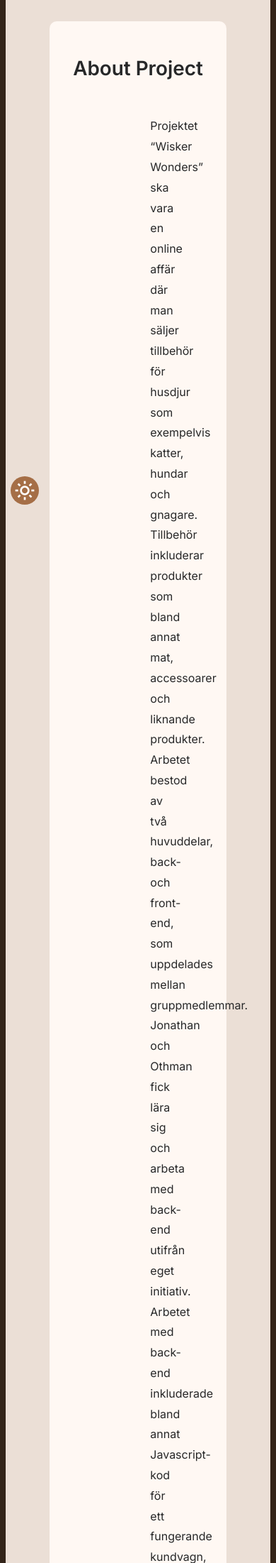
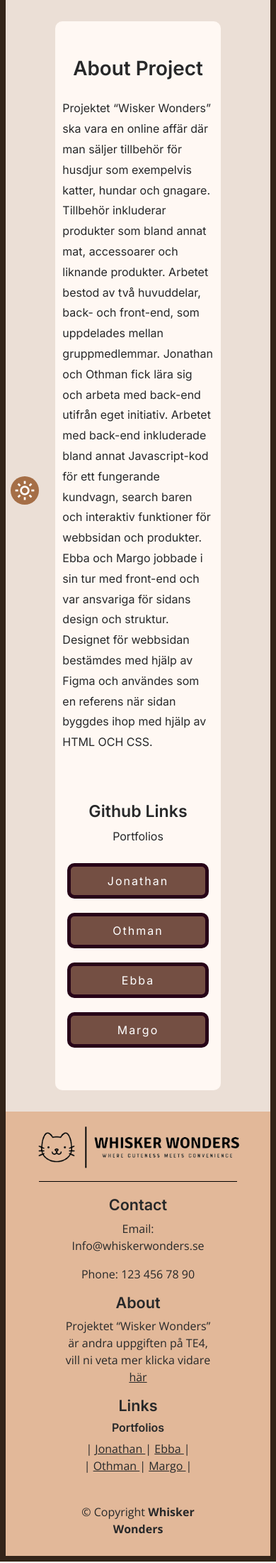
Before and after one commit to Ebbsteer/WhiskerWonders, a PHP site: page /html/about.html in a window 390 px wide. Shown: the part 118-2320 px from the top of the page at 71% size. Run offline with PHP 8.4, Linux system fonts and the light colour scheme.

Commit message:
små fixar

```diff
--- a/css/main.css
+++ b/css/main.css
@@ -16,6 +16,10 @@
     visibility: hidden;
 }
 
+main {
+    height: fit-content;
+    min-height: 80vh;
+}
 body {
     background-color: #ebdfd6;
     font-family: "Open Sans", sans-serif;
@@ -620,6 +624,7 @@ footer .footer-img {
     height: 90px;
     background-repeat: no-repeat;
     margin: auto;
+    margin-bottom: 8px;
 }
 
 .dark-light-active footer .footer-img {
@@ -695,6 +700,9 @@ footer .footer-links-link:hover {
     text-decoration: underline;
 }
 
+footer .copyright {
+    margin: 25px auto 10px auto;
+}
 
 
 /* --- Cookies ---------------------------------------------------*/
@@ -817,6 +825,7 @@ footer .footer-links-link:hover {
 
 .card-carousel {
     margin: 0 0.5em;
+    padding-bottom: 0.5em;
     box-shadow: 2px 6px 8px 0 rgba(22, 22, 26, 0.18);
     border: none;
     background-color: #fff;
@@ -937,8 +946,7 @@ rgba(0,0,0,0.25);
 /*---------------------About Page-----------------------------*/
 
 .about-container {
-    margin-top: 30px;
-    margin-bottom: 30px;
+    margin: 30px 0px;
 }
 
 .aboutMain{
@@ -946,10 +954,14 @@ rgba(0,0,0,0.25);
     text-align: center;
     font-family: "Inter", sans-serif;
     border-radius: 10px;
+    padding: 50px 0px;
 }
 
-.aboutText{
-    margin-top: 50px;
+.dark-light-active .aboutMain{
+    background-color: #32261c;
+    text-align: center;
+    font-family: "Inter", sans-serif;
+    border-radius: 10px;
 }
 
 .aboutText p{
@@ -957,6 +969,33 @@ rgba(0,0,0,0.25);
     margin-top: 50px;
     margin-inline: 130px;
     line-height: 1.8rem;
+}
+
+@media (max-width: 1000px) {
+    .aboutText p{
+        text-align: left;
+        margin-top: 25px;
+        margin-inline: 80px;
+        line-height: 1.8rem;
+    }
+}
+
+@media (max-width: 700px) {
+    .aboutText p{
+        text-align: left;
+        margin-top: 25px;
+        margin-inline: 50px;
+        line-height: 1.8rem;
+    }
+}
+
+@media (max-width: 450px) {
+    .aboutText p{
+        text-align: left;
+        margin-top: 25px;
+        margin-inline: 10px;
+        line-height: 1.8rem;
+    }
 }
 
 .aboutLinks{
@@ -967,12 +1006,7 @@ rgba(0,0,0,0.25);
     color: white;
 }
 
-.aboutButtons{
-    margin-top: 50px;
-}
-
 .aboutLinks button {
-
 	text-align: center;
 	color:#DE914A;
 	width: 200px;
@@ -982,14 +1016,17 @@ rgba(0,0,0,0.25);
 	transition: ease-out 0.3s;
 	font-size: 1rem;
 	outline:none;
-	border:5px solid #5d103d;
+	border: 5px solid #5d103d;
 	position: relative;
 	z-index: 1;
 	background-color: #744f43;
 	letter-spacing: 2px;
-	margin-top: 30px;
-	margin-bottom: 40px;
+    margin: 10px 0px;
+}
 
+.aboutLinks button {
+	border: 5px solid #270418;
+	background-color: #744f43;
 }
 
 .aboutLinks button:hover{
--- a/html/about.html
+++ b/html/about.html
@@ -71,7 +71,8 @@
                                         <div class="row no-gutters">
 
                                             <div class="col-sm-2">
-                                                <img src="" alt="picture of image" class="card-image img-fluid" data-image>
+                                                <img src="" alt="picture of image" class="card-image img-fluid"
+                                                    data-image>
                                             </div>
 
                                             <div class="col-sm-8">
@@ -81,8 +82,7 @@
                                                 </div>
                                             </div>
 
-                                            <div
-                                                class="col-sm-2 d-flex align-items-center justify-content-end">
+                                            <div class="col-sm-2 d-flex align-items-center justify-content-end">
                                                 <!-- Added responsive padding classes -->
                                                 <p class="search-price" data-price></p>
                                             </div>
@@ -105,39 +105,64 @@
         </div>
     </header>
 
+    <main>
 
         <section>
-
             <div class="container-fluid">
                 <div class="row justify-content-center about-container">
                     <div class="col-8 aboutMain">
                         <div class="aboutText">
                             <h1>About Project</h1>
-                        <p>Projektet “Wisker Wonders” ska vara en online affär där man säljer tillbehör för husdjur som exempelvis katter, hundar och gnagare. Tillbehör inkluderar produkter som bland annat mat, accessoarer och liknande produkter.
-                            Arbetet bestod av två huvuddelar, back- och front-end, som uppdelades mellan gruppmedlemmar. Jonathan och Othman fick lära sig och arbeta med back-end utifrån eget initiativ. Arbetet med back-end inkluderade bland annat
-                            Javascript-kod för ett fungerande kundvagn, search baren och interaktiv funktioner för webbsidan och produkter. Ebba och Margo jobbade i sin tur med front-end och var ansvariga för sidans design och struktur.
-                            Designet för webbsidan bestämdes med hjälp av Figma och användes som en referens när sidan byggdes ihop med hjälp av HTML OCH CSS.
+                            <p>Projektet “Wisker Wonders” ska vara en online affär där man säljer tillbehör för husdjur
+                                som
+                                exempelvis katter, hundar och gnagare. Tillbehör inkluderar produkter som bland annat
+                                mat,
+                                accessoarer och liknande produkter.
+                                Arbetet bestod av två huvuddelar, back- och front-end, som uppdelades mellan
+                                gruppmedlemmar.
+                                Jonathan och Othman fick lära sig och arbeta med back-end utifrån eget initiativ.
+                                Arbetet
+                                med back-end inkluderade bland annat
+                                Javascript-kod för ett fungerande kundvagn, search baren och interaktiv funktioner för
+                                webbsidan och produkter. Ebba och Margo jobbade i sin tur med front-end och var
+                                ansvariga
+                                för sidans design och struktur.
+                                Designet för webbsidan bestämdes med hjälp av Figma och användes som en referens när
+                                sidan
+                                byggdes ihop med hjälp av HTML OCH CSS.
                             </p>
                         </div>
 
                         <div class="aboutLinks">
-                        <div class="row">
+                            <div class="row text-center justify-content-center">
+                                <div class="col-12">
                                     <h3>Github Links</h3>
-                        <div class="aboutButtons">
-                            <div>
-                              <button><a href=" https://jonte88.github.io/Portfolio/"> Jonathan</a></button>
+                                    <p>Portfolios</p>
+                                </div>
                             </div>
 
-                            <div>
-                                <button><a href=" https://othman-al-ani.github.io/Portfolio/"> Othman</a></button>
+                            <div class="row">
+                                <div class="col-md-6 d-md-flex justify-content-end">
+                                    <div class="aboutButtons">
+                                        <button>
+                                            <a href=" https://jonte88.github.io/Portfolio/">Jonathan</a>
+                                        </button>
+                                        </br>
+                                        <button>
+                                            <a href=" https://othman-al-ani.github.io/Portfolio/">Othman</a>
+                                        </button>
+                                    </div>
                                 </div>
 
-                            <div>
-                            <button><a href="https://ebbsteer.github.io/EbbaElversson/"> Ebba</a></button>
-                            </div>
-
-                            <div>
-                            <button><a href="https://mizfra.github.io/"> Margo</a></button>
+                                <div class="col-md-6 d-md-flex justify-content-start ">
+                                    <div class="aboutButtons">
+                                        <button>
+                                            <a href="https://ebbsteer.github.io/EbbaElversson/">Ebba</a>
+                                        </button>
+                                        </br>
+                                        <button>
+                                            <a href="https://mizfra.github.io/">Margo</a>
+                                        </button>
                                     </div>
                                 </div>
                             </div>
@@ -146,24 +171,14 @@
                 </div>
             </div>
         </section>
-    <!-- Cookie -->
-    <div id="lawmsg" class="alert alert-info alert-dismissible h6 fade show fixed-bottom" role="alert">
-        <p class="">
 
-            <button type="button" id="closeCookie" class="close" data-dismiss="alert" aria-label="Close">
-                <span aria-hidden="true">&times;</span>
-            </button>
+    </main>
 
-            &nbsp; We use cookies on this website to distinguish you from other users. We use this data to enhance your
-            experience and for targeted advertising. By continuing to use this website you consent to our use of
-            cookies. For more information, please see our
-            <a href="https://info.profilesonly.com" target="_blank">Cookie Policy</a>.
-        </p>
-    </div>
 
     <!-- Back to top button -->
-    <a href="#" id="backtotop" class="active back-to-top d-flex align-items-center justify-content-center"><i
-            class='bx bx-up-arrow-alt'></i></a>
+    <a href="#" id="backtotop" class="active back-to-top d-flex align-items-center justify-content-center">
+        <i class='bx bx-up-arrow-alt'></i>
+    </a>
 
     <!-- Footer -->
     <footer>
@@ -186,7 +201,8 @@
 
                 <div class="col-md-4">
                     <h4>About</h4>
-                    <p>Projektet “Wisker Wonders” är andra uppgiften på TE4, vill ni veta mer klicka vidare <a href="../html/about.html" class="footer-about-link">här</a> </p>
+                    <p>Projektet “Wisker Wonders” är andra uppgiften på TE4, vill ni veta mer klicka vidare <a
+                            href="../html/about.html" class="footer-about-link">här</a> </p>
                 </div>
 
                 <div class="col-md-4">
```
Also changed, not shown: html/index.html (+10 -20 lines), html/productPage.html (+19 -13 lines), html/thisproduct.html (+14 -10 lines). Lines whose indentation alone changed are shown as unchanged.
